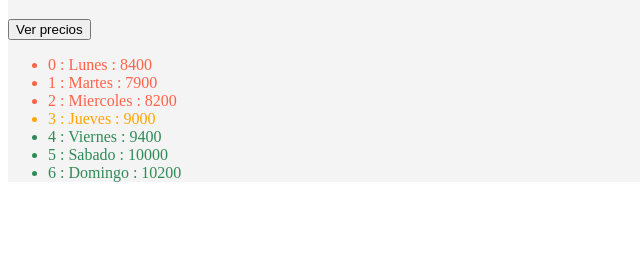
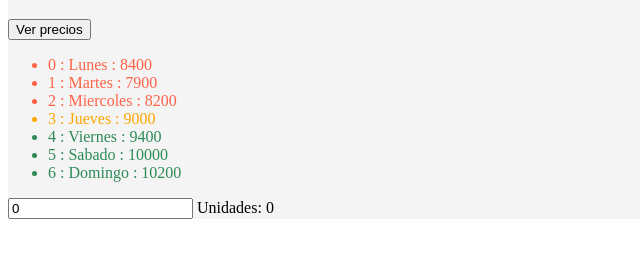
Before and after one commit to Sebas102507/FirstProjectWithVueJs, a plain HTML site: page index.html in a window 1280 px wide. Shown: the part 149-406 px from the top of the page, without its empty margins (0-640 px from the left). Drawn offline with nearby package versions, Linux system fonts and the light colour scheme.

Commit message:
Handle input with computed

```diff
--- a/app.js
+++ b/app.js
@@ -18,7 +18,8 @@ new Vue({
                 { day: 'Domingo', value: 10200 },
             ],
       showPrices:false,
-      color: 'f4f4f4'
+      color: 'f4f4f4',
+      inputValue: 0
     }
   },
 
@@ -27,6 +28,13 @@ new Vue({
 
     title(){
       return `${this.name} - ${this.symbol}`
+    },
+
+    convertedValue(){
+      if(!this.inputValue){
+        return 0;
+      }
+      return this.inputValue/this.currentPrice
     }
 
   },
--- a/index.html
+++ b/index.html
@@ -45,11 +45,15 @@
     </ul>
 
 
+    <input type="number" v-model="inputValue">
+    <span> Unidades: {{convertedValue}}</span>
 
   </div>
+
+
+
   <script src="https://cdn.jsdelivr.net/npm/vue@2.5.16/dist/vue.js"></script>
   <script src="./app.js"></script>
 
-
 </body>
 </html>
```
